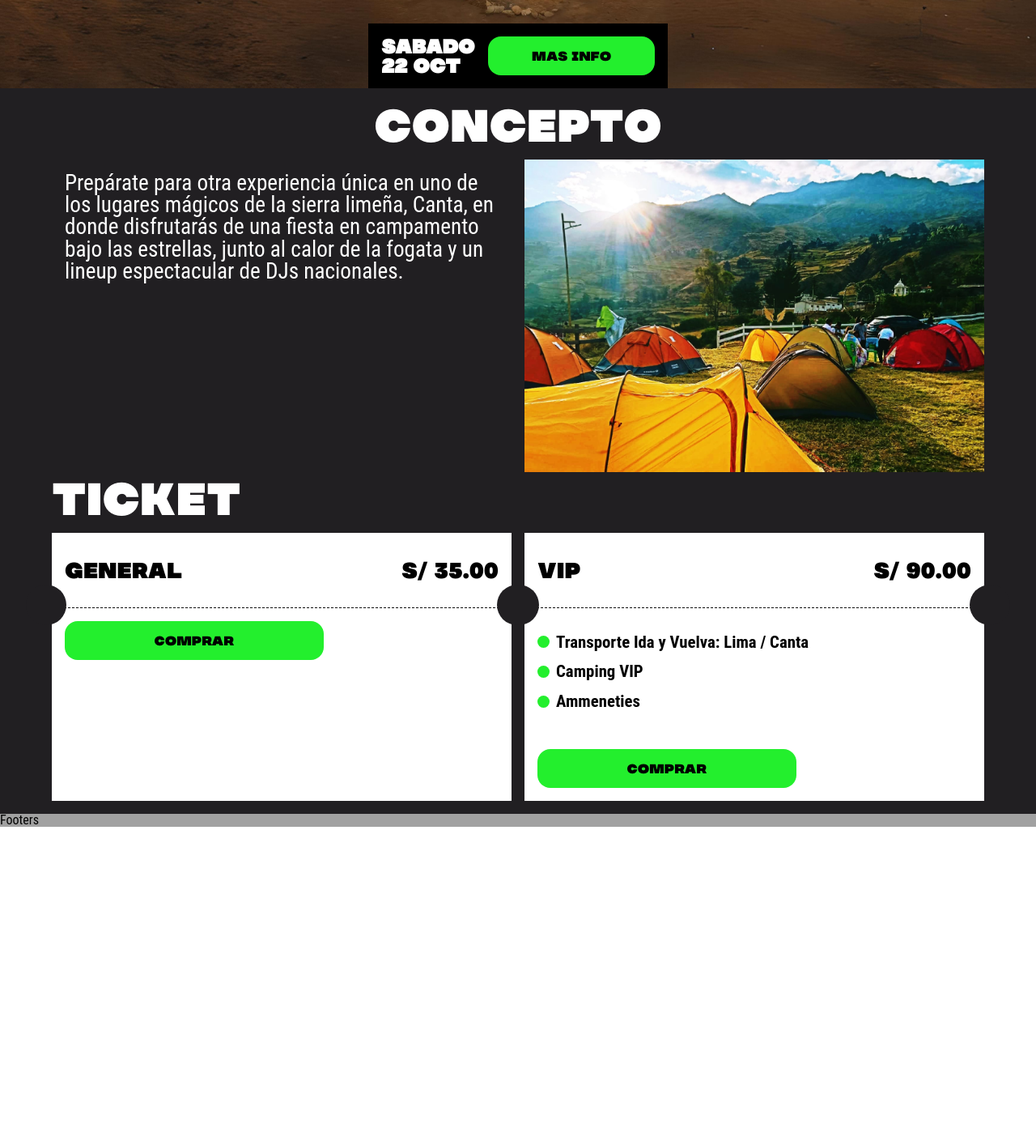
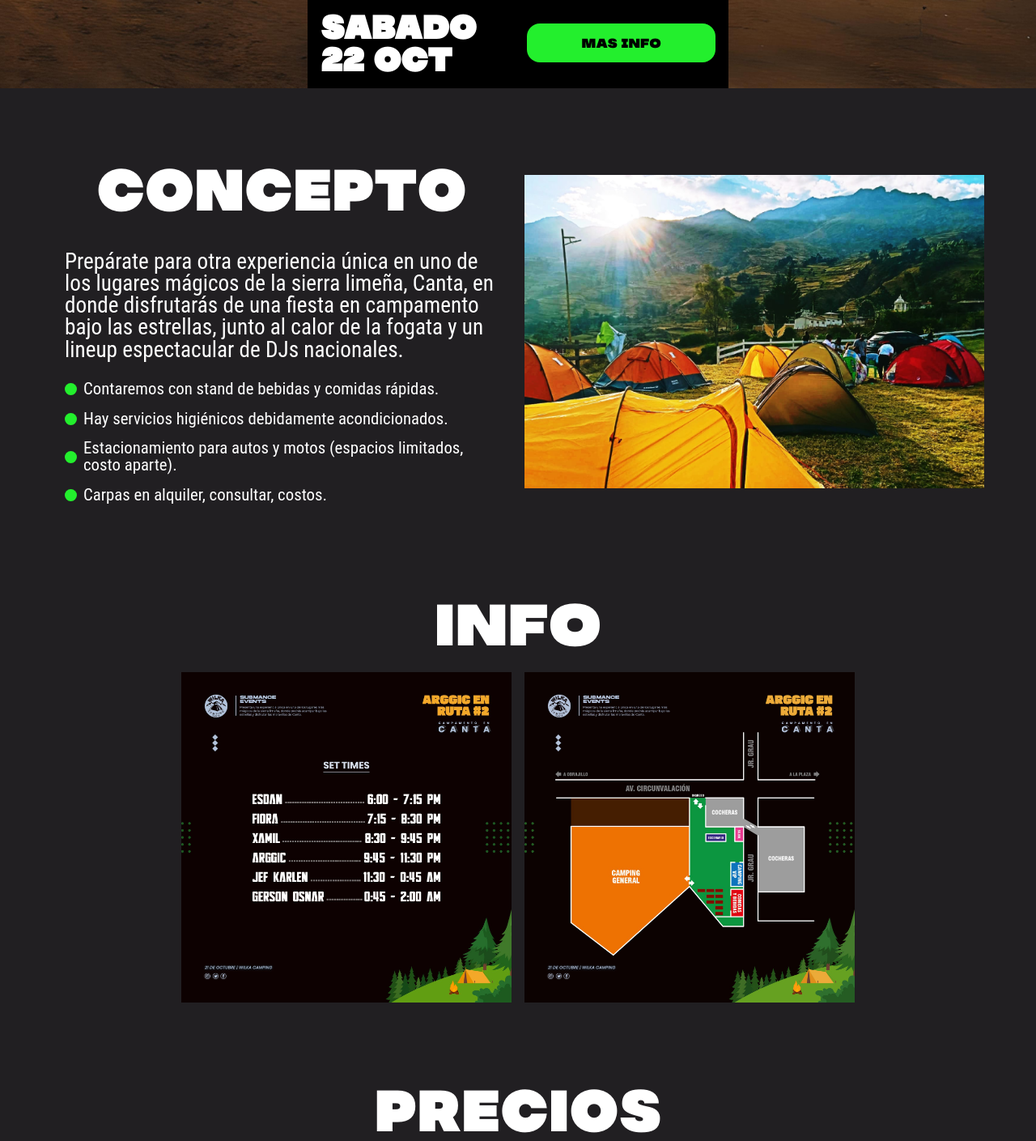
Before and after one commit to luis3sc/arggic, a plain HTML site: page index.html in a window 1280 px wide. Shown: the part 691-2100 px from the top of the page at 81% size. Before the commit the page ends 1713 px from the top, so only its background shows below. Drawn offline with Linux system fonts and the light colour scheme.

Commit message:
Add files via upload

```diff
--- a/frame.css
+++ b/frame.css
@@ -40,6 +40,8 @@
     --navbarmobile: 4em; /*Barra de navegación en la parte de Bottom 64px*/
 
     /*medidas*/
+    --sz3:3em;
+    --sz2-5:2.5em;
     --sz2:2em; /*32px*/
     --sz1-5:1.5em; /*24px*/
     --sz1: 1em; /*16px*/
@@ -78,6 +80,9 @@
 }
 .ft-lugar{
   font-size: 1.5em;
+}
+.ft-txt{
+  font-size: 1.4em;
 }
 .w20em{
   width: 20em;
@@ -314,6 +319,9 @@ button,.txtbtn{
     width: 50%;
 }
 /*Maxwidths*/
+.mw-54{
+  max-width: 54em;
+}
 .mw1280{
     max-width: 1280px;
   }
@@ -347,6 +355,9 @@ button,.txtbtn{
 }
 .h-hka{
     height: -webkit-fill-avaible;
+}
+.h-fc{
+  height: fit-content;
 }
 .h-maxc{
     height: max-content;
@@ -408,7 +419,7 @@ button,.txtbtn{
     display: block;
  }
 /*Grid*/
-.grid,.grid2,.grid3,.grid3c,.grid3icon,.grid4icon,.grid2c,.grid2colum,.grid-flxc,.grid-3-1,.grid-4-2,.grid-5-2,.grid2c {
+.grid,.grid2,.grid3,.grid3c,.grid3icon,.grid4icon,.grid2c,.grid2colum,.grid-flxc,.grid-3-1,.grid-4-2,.grid-5-2,.grid2c,.grid-4-1 {
     display: grid;
 }
 .grid {
@@ -438,11 +449,12 @@ button,.txtbtn{
   grid-gap: .1em;
 }
 /*Desktop 4 col - Mob 2 col*/
-
-
 .grid-4-2,.grid-5-2 {
     grid-template-columns: repeat(auto-fill, minmax(min(22rem,45%), 1fr));
 }
+.grid-4-1{
+        grid-template-columns: repeat(auto-fill, minmax(21em, 1fr));
+  }
 /*Mobil 1 columna*/
 .grid-3-1 {
   grid-template-columns: repeat(auto-fill, minmax(min(22rem,100%), 1fr));
@@ -453,6 +465,10 @@ button,.txtbtn{
 }
 .grid4icon{
   grid-template-columns: repeat(auto-fit, minmax(40px, 1fr));
+}
+/*PLACE CONTENT*/
+.plccentr{
+  place-content: center;
 }
 /* gaps */
   .gap5{
@@ -465,7 +481,7 @@ button,.txtbtn{
     gap: var(--sz1);
   }
   .gap1-5{
-    gap:var(--sz1-5),1.5em;
+    gap:var(--sz1-5);
   }
   .gap2{
     gap: var(--sz2);
@@ -506,6 +522,9 @@ button,.txtbtn{
   }
 
 /* paddings */
+.padsup-resp{
+  padding: var(--sz3) 0em;
+}
 .padding02{
     padding: .2em;
   }
@@ -553,6 +572,9 @@ button,.txtbtn{
   }
   .padsup-1{
     padding: var(--sz1) 0;
+  }
+  .padsup-2{
+    padding: var(--sz2) 0;
   }
   .padsup-1-05{
     padding: 1em 0.5em;
@@ -762,6 +784,7 @@ Max-witdh +usadas
 }
 .ico-check{
   width: 15px;
+  min-width: 15px;
   height: 15px;
 }
 
@@ -772,6 +795,15 @@ Max-witdh +usadas
     }
     .flex-colum-r{
        flex-direction: row;
+    }
+  }
+  /*min-width*/
+  @media screen and (max-width: 400px){
+    .ft-titulo{
+      font-size: 2.5em;
+    }
+    .mw-380{
+      max-width: 280px;
     }
   }
   /*min-width*/
@@ -789,6 +821,9 @@ Max-witdh +usadas
     main{
         height: auto;
     }
+    .mw-380{
+      max-width: 280px;
+    }
     .contenedor-lg{
         max-width: 100%;
         width: 90%;
@@ -804,7 +839,7 @@ Max-witdh +usadas
       padding-bottom: var(--spc1);
     }
     .mw-420{
-      max-width: 370px;
+      max-width: 420px;
     }
     .block-resp{
       display: none;
@@ -828,6 +863,9 @@ Max-witdh +usadas
     /*2 columnas*/
     .grid2c {
       grid-template-columns: 1fr 1fr;
+    }
+    .grid-4-2{
+        grid-template-columns: repeat(auto-fill, minmax(21em, 1fr));
     }
     /*3columnas*/
     .grid-5-2 {
@@ -855,7 +893,7 @@ Max-witdh +usadas
     }
   }
   @media screen and (min-width: 1024px){
-    .grid-4-2 {
+    .grid--2 {
       grid-template-columns: repeat(auto-fill, minmax(min(15rem,45%), 1fr));
     }
 
@@ -872,8 +910,20 @@ Max-witdh +usadas
        flex-direction: column;
     }
     /* grid */
-    .grid-4-2 {
+    .grid--2 {
       grid-template-columns: repeat(auto-fill, minmax(min(16rem,45%), 1fr));
+    }
+    .mw-380{
+      max-width: 380px;
+    }
+    .ft-titulo{
+      font-size: 4.5em;
+    }
+    .ft-lugar{
+      font-size: 2.5em;
+    }
+    .mw-420{
+      max-width: 520px;
     }
   }
   @media screen and (min-width: 1536px) {
@@ -881,7 +931,7 @@ Max-witdh +usadas
       padding: 1.5em 0;
       }
     /*5columnas*/
-    .grid-4-2 {
+    .grid--2 {
         grid-template-columns: repeat(auto-fit, minmax(15em, 1fr));
     }
   }
--- a/index.html
+++ b/index.html
@@ -18,19 +18,21 @@
                 </div>
                 <img class="w100 mw-380" src="./img/argic.png" alt="">
             </div>
-            <div class="w100 flex-row  bg-n padding1 mw-420">
+            <div class="w100 flex-row flex-a bg-n padding1 mw-420">
                 <h2 class="clr-b ftsoul ft-lugar">SABADO 22 OCT</h2>
-                <a href="#" class="bg-2 padding1 border20 clr-n ftsoul w20em flex-centro">Mas info</a>
+                <a href="#precios" class="bg-2 h-fc padding1 border20 clr-n ftsoul w20em flex-centro">Mas info</a>
             </div>
         </div>
     </header>
-    <main class="padsup-1 h-auto bg-3 clr-b sinover">
+    <main class="h-auto bg-3 clr-b sinover">
         <!-- Columna 5 - 2 Columna -->
         <section class="contenedor-lg mgauto ">
+            <div class="padsup-resp">
+
+                <div class="grid2c gap1 mgtp1-5">
+                    <div class="card-vert flex-colum padding1 flex-centro border20">
                         <p class="ftsoul ft-titulo txt-centro ">CONCEPTO</p>
-            <div class="grid2c gap1 mgtp">
-                <div class="card-vert padding1 border20">
-                    <p class="text-p">
+                        <p class="text-p mw-600 mgtp1-5">
                             Prepárate para otra experiencia
                             única en uno de los lugares
                             mágicos de la sierra limeña,
@@ -40,16 +42,49 @@
                             fogata y un lineup espectacular
                             de DJs nacionales.
                         </p>
+                        <div class="mgtp1-5 mw-600 w100 flex-colum gap1">
+                            <div class="flex gap-5 flex-a">
+                                <div class="ico-check bordercircular bg-2"></div>
+                                <p class="ft-car ">Contaremos con stand de bebidas y comidas rápidas.</p>
                             </div>
-                <div class="card-vert border20">
+                            <div class="flex gap-5 flex-a">
+                                <div class="ico-check bordercircular bg-2"></div>
+                                <p class="ft-car ">Hay servicios higiénicos debidamente acondicionados.</p>
+                            </div>
+                            <div class="flex gap-5 flex-a">
+                                <div class="ico-check bordercircular bg-2"></div>
+                                <p class="ft-car ">Estacionamiento para autos y motos (espacios limitados, costo aparte).</p>
+                            </div>
+                            <div class="flex gap-5 flex-a">
+                                <div class="ico-check bordercircular bg-2"></div>
+                                <p class="ft-car ">Carpas en alquiler, consultar, costos.</p>
+                            </div>
+                        </div>
+                    </div>
+                    <div class="card-vert border20 flex-a">
                         <img class="w100" src="./img/camping.png" alt="">
                     </div>
                 </div>
+            </div>
         </section>
-        <section class="padhor-1 contenedor-lg mgauto">
-            <p class="ftsoul ft-titulo">TICKET</p>
-            <div class="grid2c gap1 mgtp">
-                <div class="flex-colum bg-b clr-n rel ">
+        <section class="padhor-1 mw-54 mgauto">
+            <div class="padsup-resp txt-centro">
+                <p class="ftsoul ft-titulo">Info</p>
+                <div class="grid2c plccentr gap1 mgtp1-5">
+                    <div class="flex-colum clr-b gap1-5 rel h-fc">
+                        <img class="w100" src="./img/horario.jpeg" alt="">
+                    </div>
+                    <div class="flex-colum gap1-5 clr-b rel h-fc">
+                        <img class="w100" src="./img/escenario.jpeg" alt="">
+                    </div>
+                </div>
+            </div>
+        </section>
+        <section class="padhor-1 mw-54 mgauto" id="precios">
+            <div class="padsup-resp txt-centro">
+                <p class="ftsoul ft-titulo">PRECIOS</p>
+                <div class="grid2c plccentr gap1 mgtp1-5">
+                    <div class="flex-colum bg-b clr-n rel h-fc">
                         <div class="ico-w bordercircular leftop2 abs bg-3"></div>
                         <div class="ico-w bordercircular rigtop2 abs bg-3"></div>
                         <div class=" flex-spacebetween paddingprinc brdrbtd-1 brdclr-n">
@@ -58,8 +93,8 @@
                             </p>
                             <p class="text-p ftsoul">S/ 35.00</p>
                         </div>
-                    <div class="padding1">
-                        <a href="#" class="bg-2 padding1 border20 clr-n ftsoul w20em flex-centro">Comprar</a>
+                        <div class="padding1 flex-centro">
+                            <a href="https://api.whatsapp.com/send/?phone=51918522150&text&type=phone_number&app_absent=0" target="_blank" class="bg-2 padding1 border20 clr-n ftsoul w20em flex-centro">Comprar</a>
                         </div>
                     </div>
                     <div class="flex-colum bg-b clr-n rel">
@@ -83,15 +118,44 @@
                                 <p class="ft-car f-bold">Ammeneties</p>
                             </div>
                         </div>
-                    <div class="padding1">
-                        <a href="#" class="bg-2 padding1 border20 clr-n ftsoul w20em flex-centro">Comprar</a>
+                        <div class="padding1 flex-centro">
+                            <a href="https://api.whatsapp.com/send/?phone=51918522150&text&type=phone_number&app_absent=0" target="_blank" class="bg-2 padding1 border20 clr-n ftsoul w20em flex-centro">Comprar</a>
+                        </div>
+                    </div>
+                </div>
+                <div class="mgtp1-5">
+                    <p class="ft-txt">Entradas no Incluyen</p>
+                    <p class="ft-txt">- Carpas. Leña, Comida, Bebidas,
+                        Cochera, Tours o cualquier otro
+                        gasto privado.</p>
+                </div>
+            </div>
+        </section>
+        <section class="contenedor-lg mgauto padhor-1">
+            <div class="padsup-resp">
+                <p class="ftsoul ft-titulo txt-centro ">LINE-UP</p>
+                <div class="grid-4-2 gap1 mgtp1-5">
+                <div class="card-vert border20">
+                    <img class="w100" src="./img/lineup1.jpeg" alt="">
+                </div>
+                <div class="card-vert border20">
+                    <img class="w100" src="./img/lineup2.jpeg" alt="">
+                </div>
+                <div class="card-vert border20">
+                    <img class="w100" src="./img/lineup3.jpeg" alt="">
+                </div>
+                <div class="card-vert border20">
+                    <img class="w100" src="./img/lineup4.jpeg" alt="">
+                </div>
+                <div class="card-vert border20">
+                    <img class="w100" src="./img/lineup5.jpeg" alt="">
+                </div>
+                <div class="card-vert border20">
+                    <img class="w100" src="./img/lineup6.jpeg" alt="">
                 </div>
                 </div>
             </div>
         </section>
     </main>
-    <footer class="d-none-resp bg-g3">
-        Footers
-    </footer>
 </body>
 </html>
```
Also changed, not shown: img/escenario.jpeg (added), img/horario.jpeg (added), img/lineup1.jpeg (added), img/lineup2.jpeg (added), img/lineup3.jpeg (added), img/lineup4.jpeg (added), img/lineup5.jpeg (added), img/lineup6.jpeg (added). Lines whose indentation alone changed are shown as unchanged.
